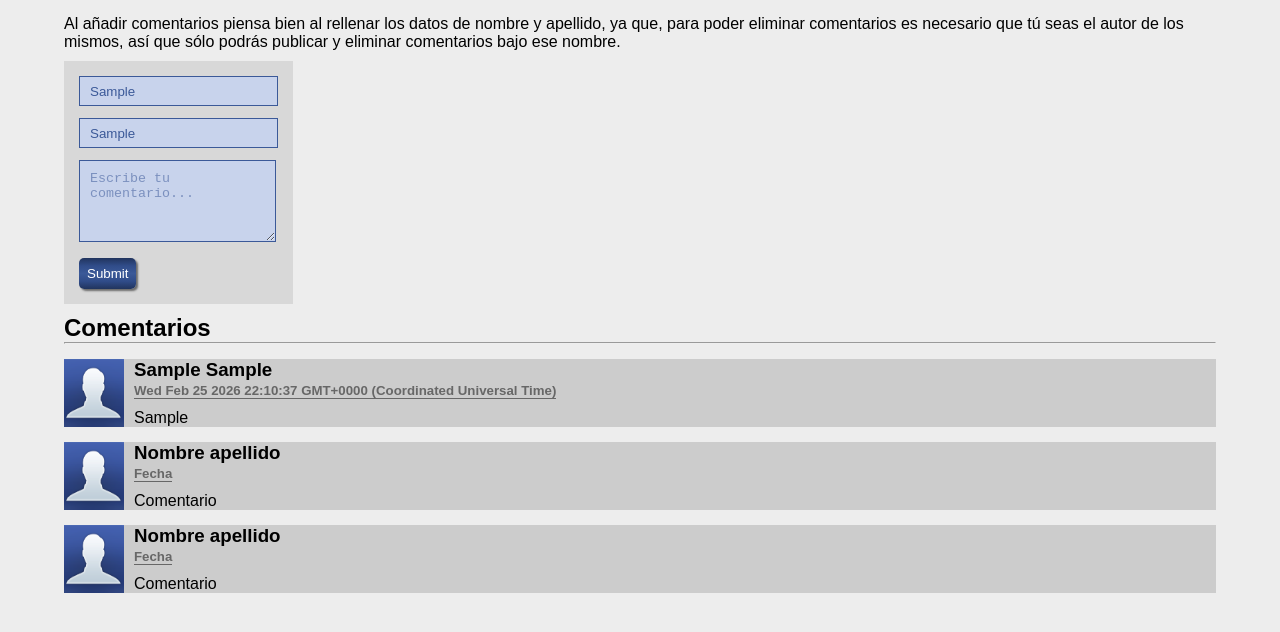
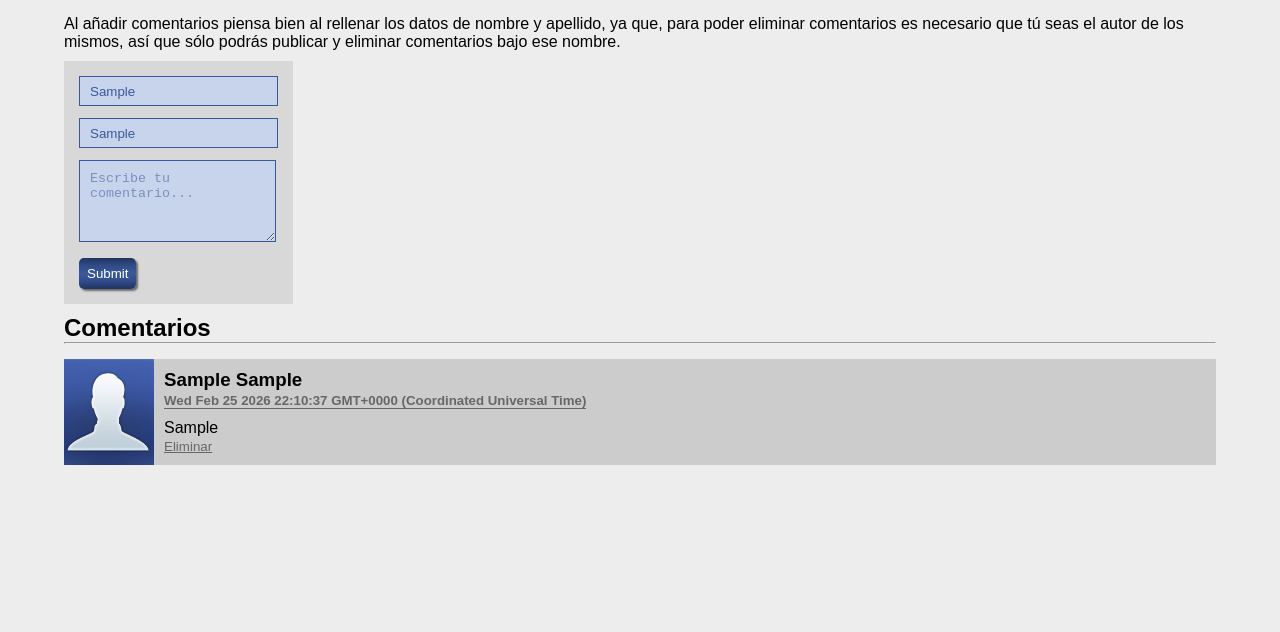
Before and after one commit to kyevegz/moduloIIIMasterBecalos, a plain HTML site: page proyectoFinalComentarios/index.html in a window 1280 px wide. Both pictures are taken after typing "Sample", "Sample", "Sample" into the empty fields and a click on the input 107 px from the left and 399 px from the top of the page. Shown: the part 126-758 px from the top of the page. Drawn offline with Linux system fonts and the light colour scheme.

Commit message:
eliminar comentarios en js

```diff
--- a/proyectoFinalComentarios/index.html
+++ b/proyectoFinalComentarios/index.html
@@ -28,7 +28,7 @@
 
         </div>
 
-        <div class="comment">
+        <!-- <div class="comment">
             <img src = "img/img1.png">
             <div>
                 <h3 id = "tag-name">Nombre apellido</h3>
@@ -44,9 +44,10 @@
                 <h3 id = "tag-name">Nombre apellido</h3>
                 <h5 id = "tag-date">Fecha</h5>
                 <p id = "tag-comment">Comentario</p>
+                <button class = "delete-comment" id = "borrar" onclick="eliminar(this)">Eliminar</button>
             </div>
 
-         </div>
+         </div> -->
     </section>
 
 
--- a/proyectoFinalComentarios/script.js
+++ b/proyectoFinalComentarios/script.js
@@ -1,6 +1,7 @@
 let formulario = document.getElementById(('form-comments'));
 let nombre = "", apellido = "", comentario = "", Tusuario = "",
-Tfecha = "", TComentario = "", Tdivisor = "", Timagen = "", TdivisorFlex = "";
+Tfecha = "", TComentario = "", Tdivisor = "", Timagen = "", TdivisorFlex = "",
+TEliminar = "";
 let fechaAct = "";
 let contador = 0;
 const section = document.getElementById('comment-list');
@@ -27,6 +28,10 @@ formulario.addEventListener('submit', function(event){
     Tdivisor = document.createElement('div');
     Tdivisor.id = "comment"+contador.toString();
     Tdivisor.className = "comment";
+
+    TEliminar = document.createElement('button');
+    TEliminar.id = "delete"+contador.toString();
+    TEliminar.className = "delete-comment";
     //Tdivisor.textContent = "caifanes";
 
 
@@ -45,7 +50,8 @@ formulario.addEventListener('submit', function(event){
     TComentario.textContent = comentario;
     Tfecha.textContent = fechaAct;
     Tusuario.textContent = nombre  + " " + apellido;
-
+    TEliminar.textContent = "Eliminar";
+    TEliminar.setAttribute('onclick', 'eliminar(this)');
     section.prepend(Tdivisor);
 
     Tdivisor.appendChild(Timagen);
@@ -63,9 +69,17 @@ formulario.addEventListener('submit', function(event){
     TdivisorFlex.appendChild(TComentario);
     TComentario = document.getElementById('tag-comment'+contador.toString());
 
+    TdivisorFlex.appendChild(TEliminar);
     //limpiar la zona de comentarios
     document.getElementById('input-comment').value = "";
     document.getElementById('input-name').disabled = true;
     document.getElementById('input-lastname').disabled = true;
     contador++;
 });
+
+
+function eliminar(btn){
+    let id = btn;
+    console.log(id.id);
+    btn.parentElement.parentElement.remove();
+}
--- a/proyectoFinalComentarios/style.css
+++ b/proyectoFinalComentarios/style.css
@@ -66,8 +66,13 @@ body{
     flex-direction: row;
 }
 
+.comment div{
+    padding: 10px 0;
+}
 .comment img{
-    width: 60px;
+
+    width: 90px;
+
     margin-right: 10px;
 }
 .comment div h5{
@@ -78,3 +83,15 @@ body{
     margin-bottom: 10px;
 
 }
+
+.delete-comment{
+    background: none;
+    border: none;
+    text-decoration: underline;
+    color: rgb(103, 103, 103);
+    cursor: pointer;
+}
+
+.delete-comment:hover{
+    color: red;
+}
```
